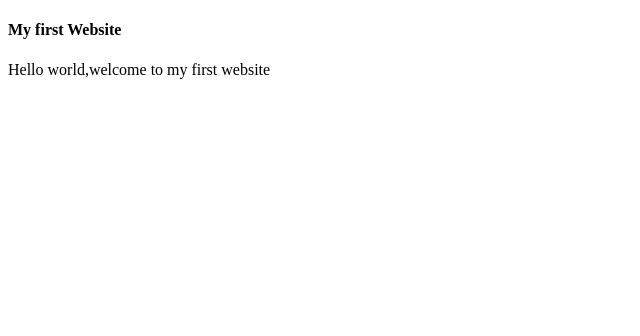
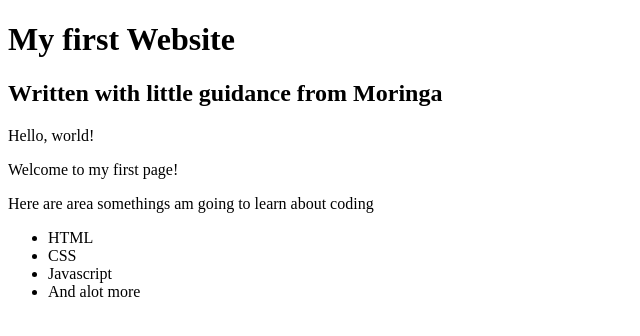
Before and after one commit to tomito26/my-first-website, a plain HTML site: page my-first-webpage.html in a window 1280 px wide. Shown: the whole page, without its empty margins (0-640 px from the left). Drawn offline with Linux system fonts and the light colour scheme.

Commit message:
added new paragraph and list

```diff
--- a/my-first-webpage.html
+++ b/my-first-webpage.html
@@ -8,8 +8,18 @@
 </head>
 
 <body>
-    <h4>My first Website</h4>
-    <p>Hello world,welcome to my first website</p>
+    <h1>My first Website</h1>
+    <h2>Written with little guidance from Moringa</h2>
+    <p>Hello, world!</p>
+    <p>Welcome to my first page!</p>
+    <p>Here are area somethings am going to learn about coding</p>
+    <ul>
+        <li>HTML</li>
+        <li>CSS</li>
+        <li>Javascript</li>
+        <li>And alot more</li>
+    </ul>
+
 
 </body>
 
```
